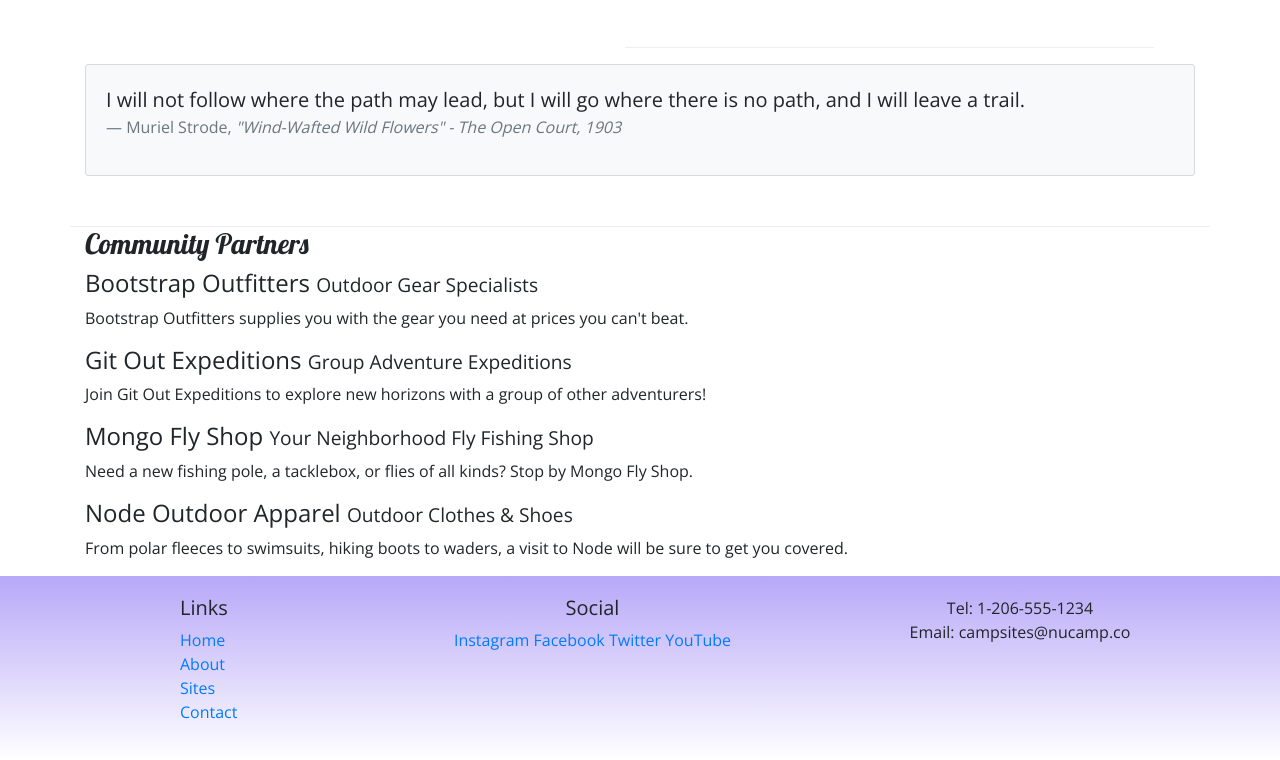
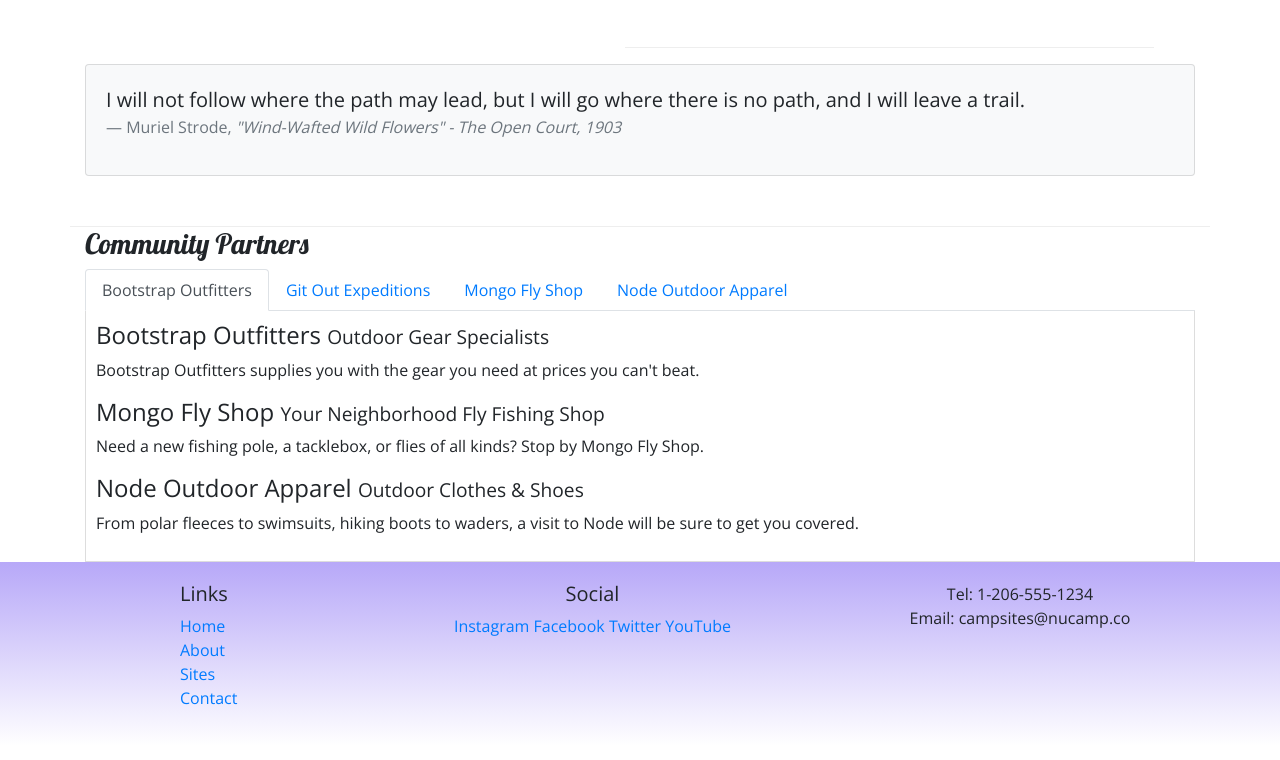
Before and after one commit to LucioSaldivar/BootStrap, a website: page aboutus.html in a window 1280 px wide. Shown: the part 1100-1860 px from the top of the page. Drawn offline with nearby package versions, Linux system fonts and the light colour scheme.

Commit message:
nav tabs

```diff
--- a/aboutus.html
+++ b/aboutus.html
@@ -130,14 +130,37 @@
         <div class="row">
             <div class="col">
                 <h3>Community Partners</h3>
+                <ul class="nav nav-tabs">
+                    <li class="nav-item">
+                        <a class="nav-link active" href="#bootstrap" role="tab" data-toggle="tab">Bootstrap Outfitters</a>
+                    </li>
+                    <li class="nav-item">
+                        <a class="nav-link" href="#git" role="tab" data-toggle="tab">Git Out Expeditions</a>
+                    </li>
+                    <li class="nav-item">
+                        <a class="nav-link" href="#mongo" role="tab" data-toggle="tab">Mongo Fly Shop</a>
+                    </li>
+                    <li class="nav-item">
+                        <a class="nav-link" href="#node" role="tab" data-toggle="tab">Node Outdoor Apparel</a>
+                    </li>
+                </ul>
+                <div class="tab-content">
+                    <div role="tabpanel" class="tab-pane fade show active" id="bootstrap">
                 <h4>Bootstrap Outfitters <small>Outdoor Gear Specialists</small></h4>
                 <p class="d-none d-sm-block">Bootstrap Outfitters supplies you with the gear you need at prices you can't beat.</p>
+            </div>
+            <div role="tabpanel" class="tab-pane fade" id="git">
                 <h4>Git Out Expeditions <small>Group Adventure Expeditions</small></h4>
                 <p class="d-none d-sm-block">Join Git Out Expeditions to explore new horizons with a group of other adventurers!</p>
+            </div>
+            <div role="tabpanel" class="tab-pane fade" id="mongo"></div>
                 <h4>Mongo Fly Shop <small>Your Neighborhood Fly Fishing Shop</small></h4>
                 <p class="d-none d-sm-block">Need a new fishing pole, a tacklebox, or flies of all kinds? Stop by Mongo Fly Shop.</p>
+                <div role="tabpanel" class="tab-pane fade" id="node"></div>
                 <h4>Node Outdoor Apparel <small>Outdoor Clothes & Shoes</small></h4>
                 <p class="d-none d-sm-block">From polar fleeces to swimsuits, hiking boots to waders, a visit to Node will be sure to get you covered.</p>
+                </div>
+                </div>
             </div>
         </div>
     </div>
--- a/css/styles.css
+++ b/css/styles.css
@@ -35,3 +35,9 @@
 .navbar {
     background-color: #901CAD;
 }
+
+.tab-content {
+    border: 1px solid #DDD;
+    border-top: none;
+    padding: 10px;
+}
```
